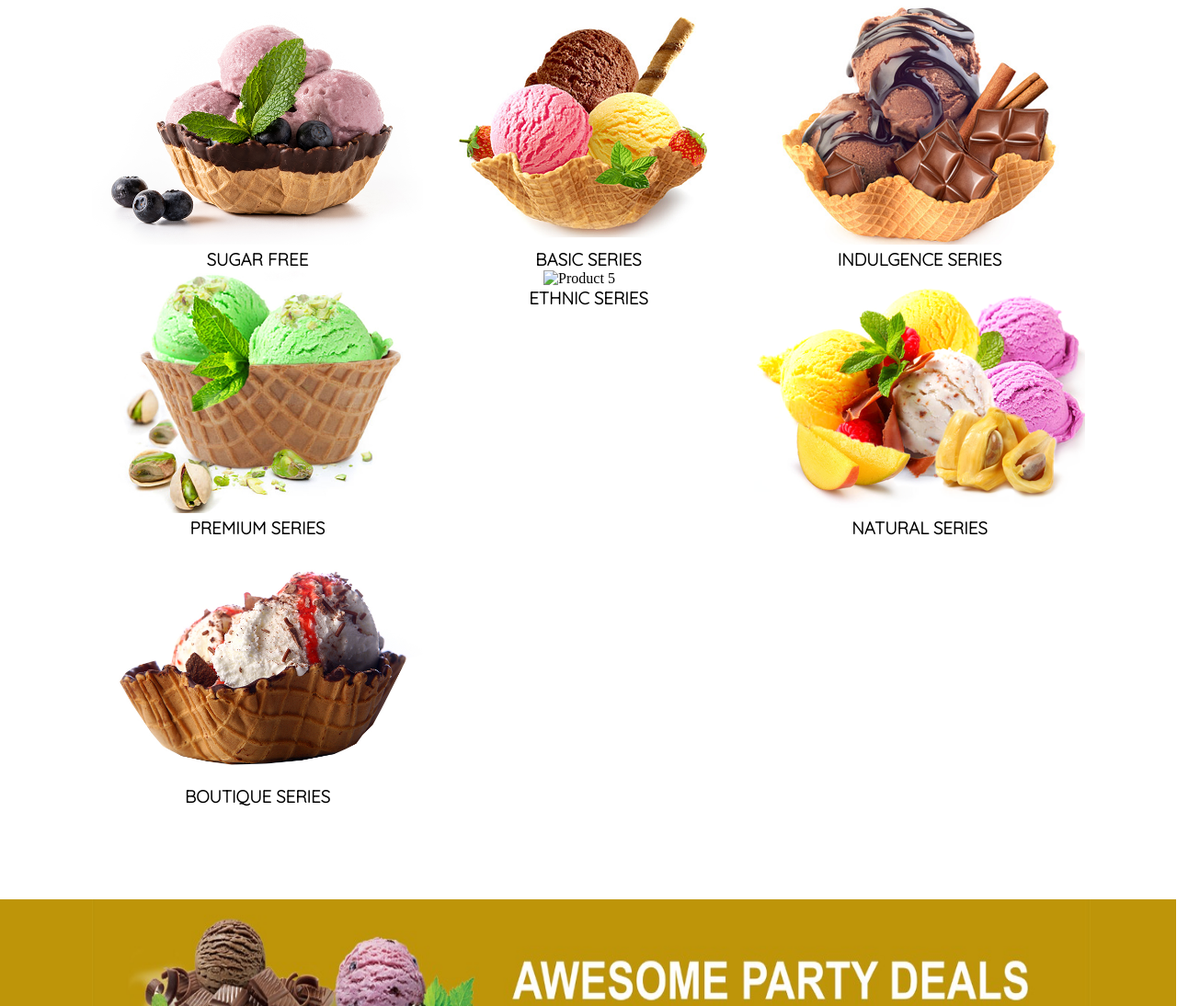
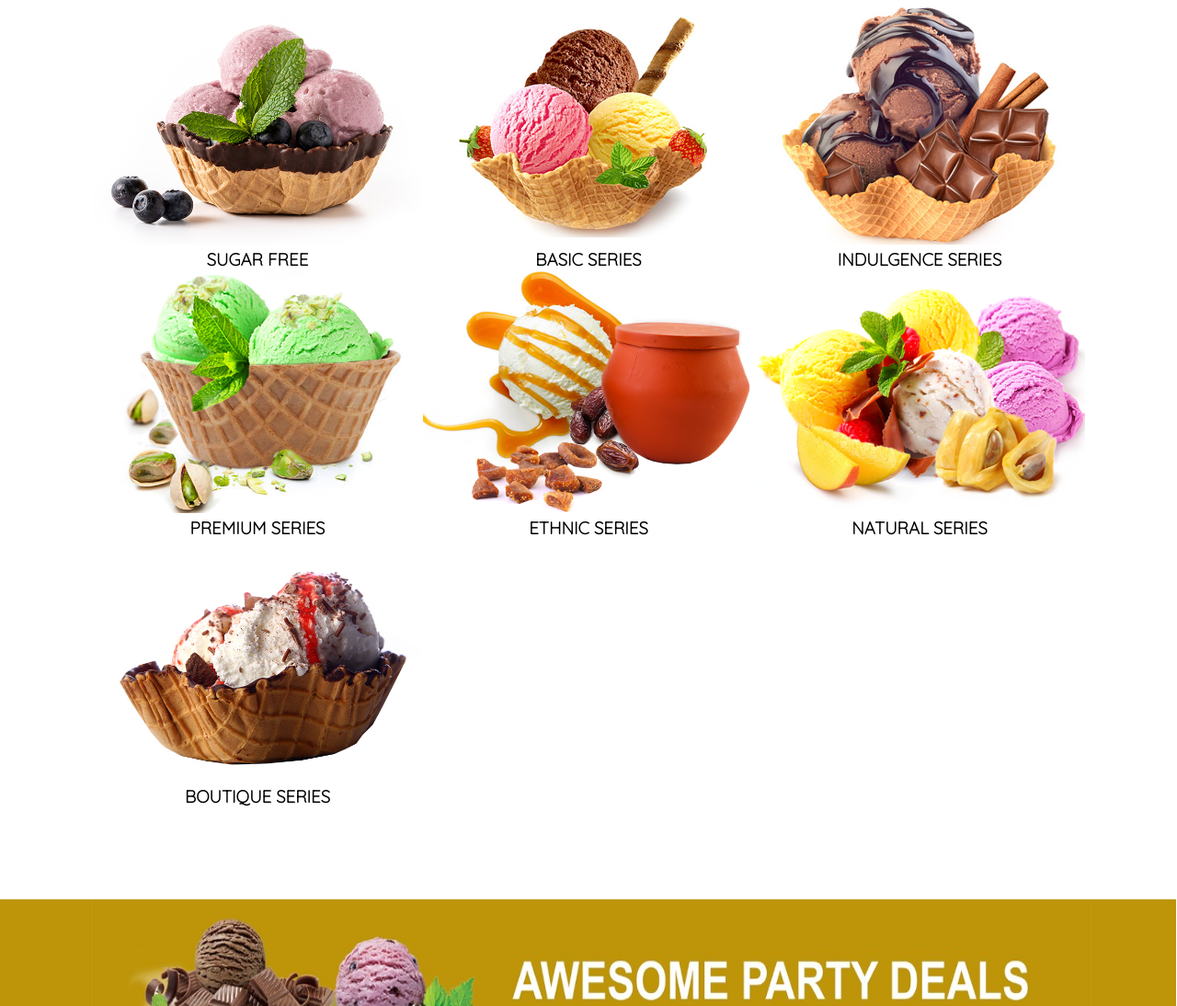
Before and after one commit to rabahpullissery/clone-lazza, a plain HTML site: page index.html in a window 1280 px wide. Shown: the part 902-1996 px from the top of the page at 92% size. Drawn offline with nearby package versions, Linux system fonts and the light colour scheme.

Commit message:
Update index.html

```diff
--- a/index.html
+++ b/index.html
@@ -62,7 +62,7 @@
 
     </div>
     <div class="product-item">
-      <img src="product 5.png" alt="Product 5">
+      <img src="photos\product 5.png" alt="Product 5">
       <h3>ETHNIC SERIES</h3>
 
     </div>
```
